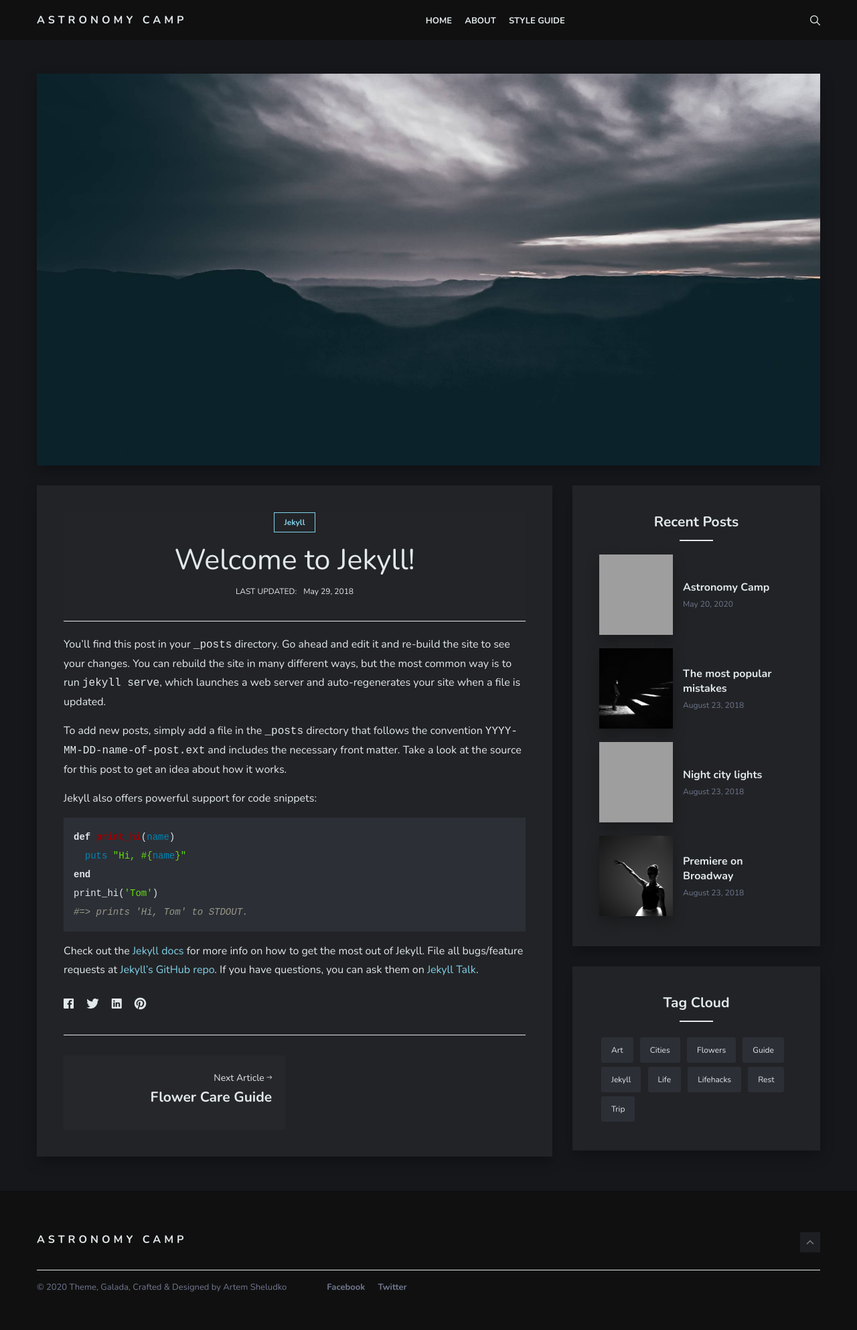
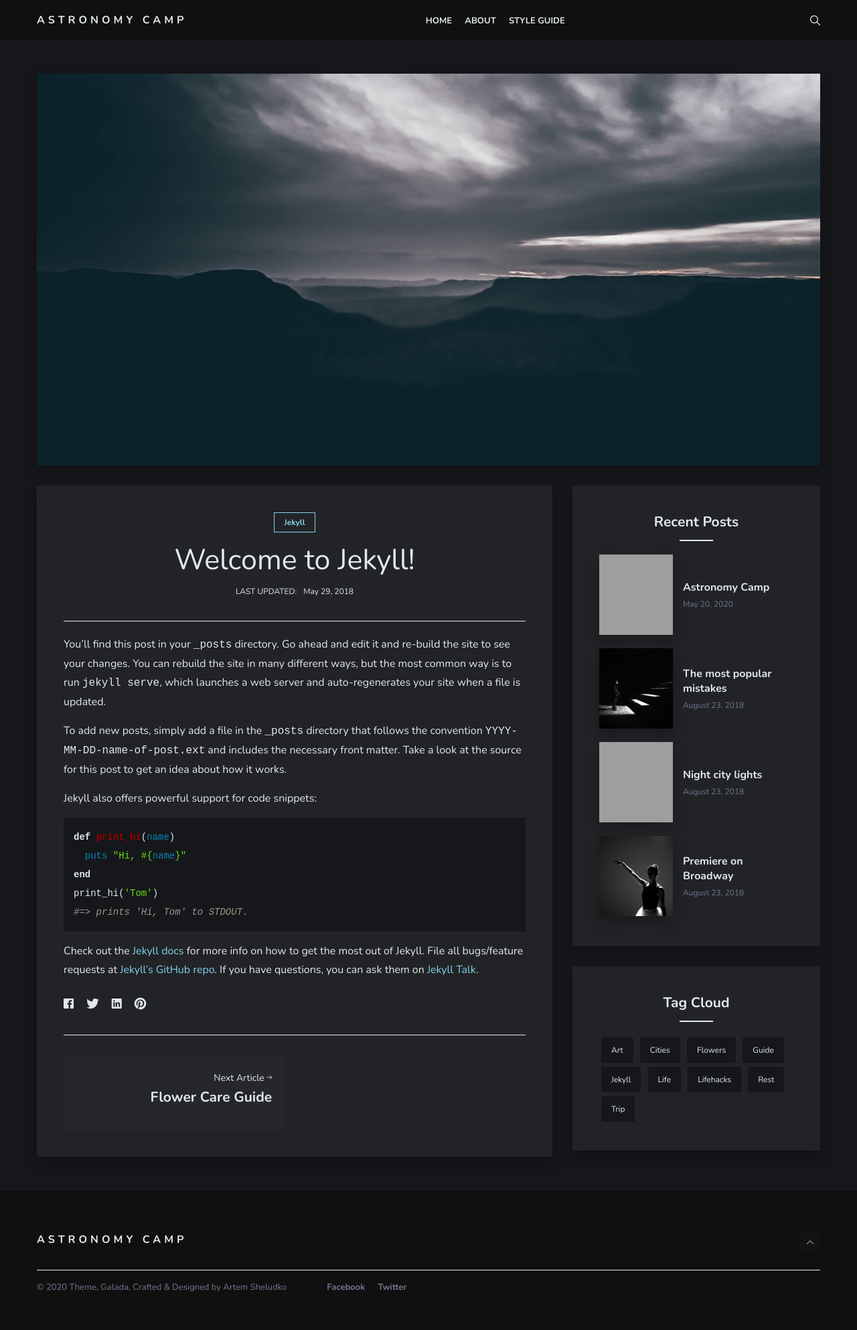
Before and after one commit to stewardwildcat/astronomycamp.github.io, a Jekyll site: the page built from _posts/2018-05-29-welcome-to-jekyll.markdown, in a window 1280 px wide. Shown: the whole page at 67% size. Built offline with Jekyll 4.4.1, drawn with Linux system fonts in a browser that asks for light colours; nearby versions of some CDN libraries; grey boxes are pictures that could not be loaded.

Commit message:
Update _colors.scss

```diff
--- a/_sass/0-settings/_colors.scss
+++ b/_sass/0-settings/_colors.scss
@@ -11,8 +11,8 @@
 $white: #ffffff;
 $black: #101010;
 $lighten-black: #323743;
-$blue-black: #2C2F36;
-$blue-blacker:#16171b;
+$blue-black: #16171B;
+$blue-blacker:#16171B;
 $blue-darken: #232427;
 $green-darken: #2C3635;
 $danger: #e02f40;
@@ -20,7 +20,7 @@
 
 
 // Background Colors
-$background: $blue-blacker;
+$background: $blue-black;
 
 // Body Color
 $body-color: $text;
```
